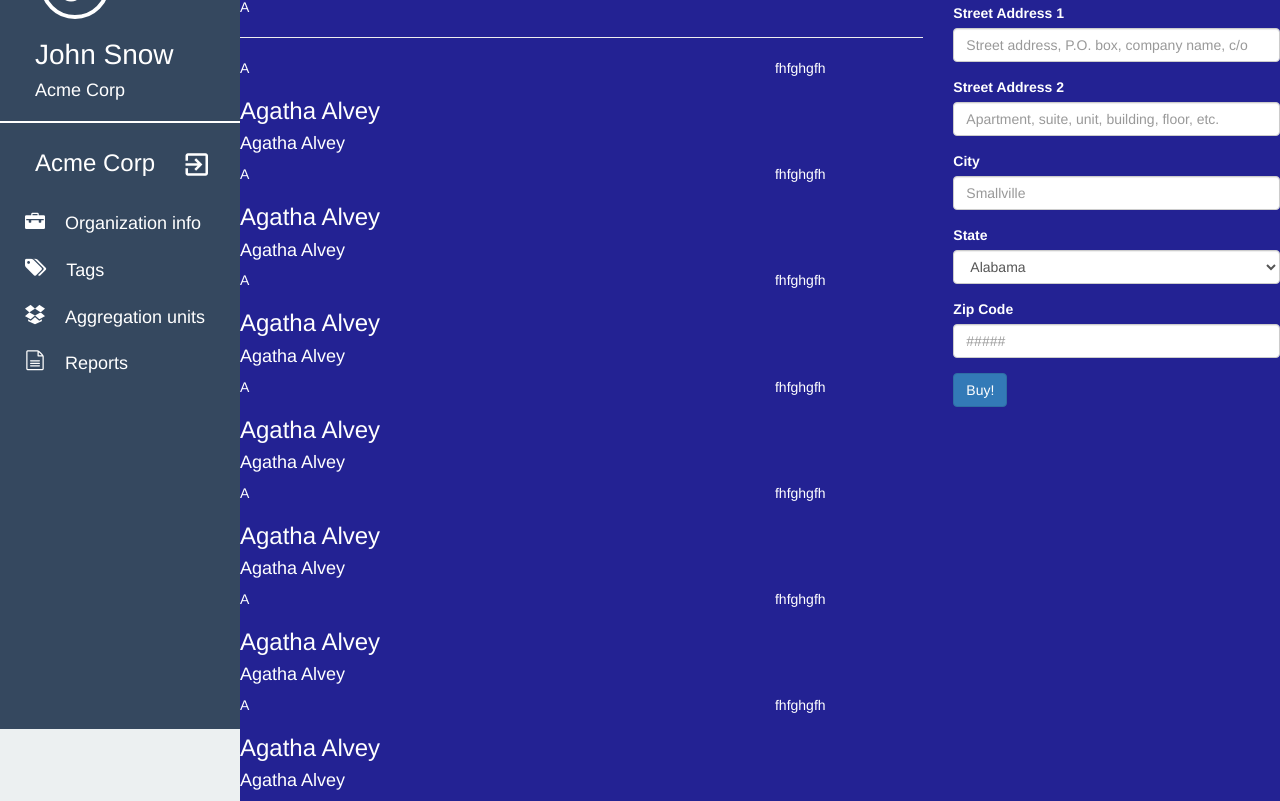
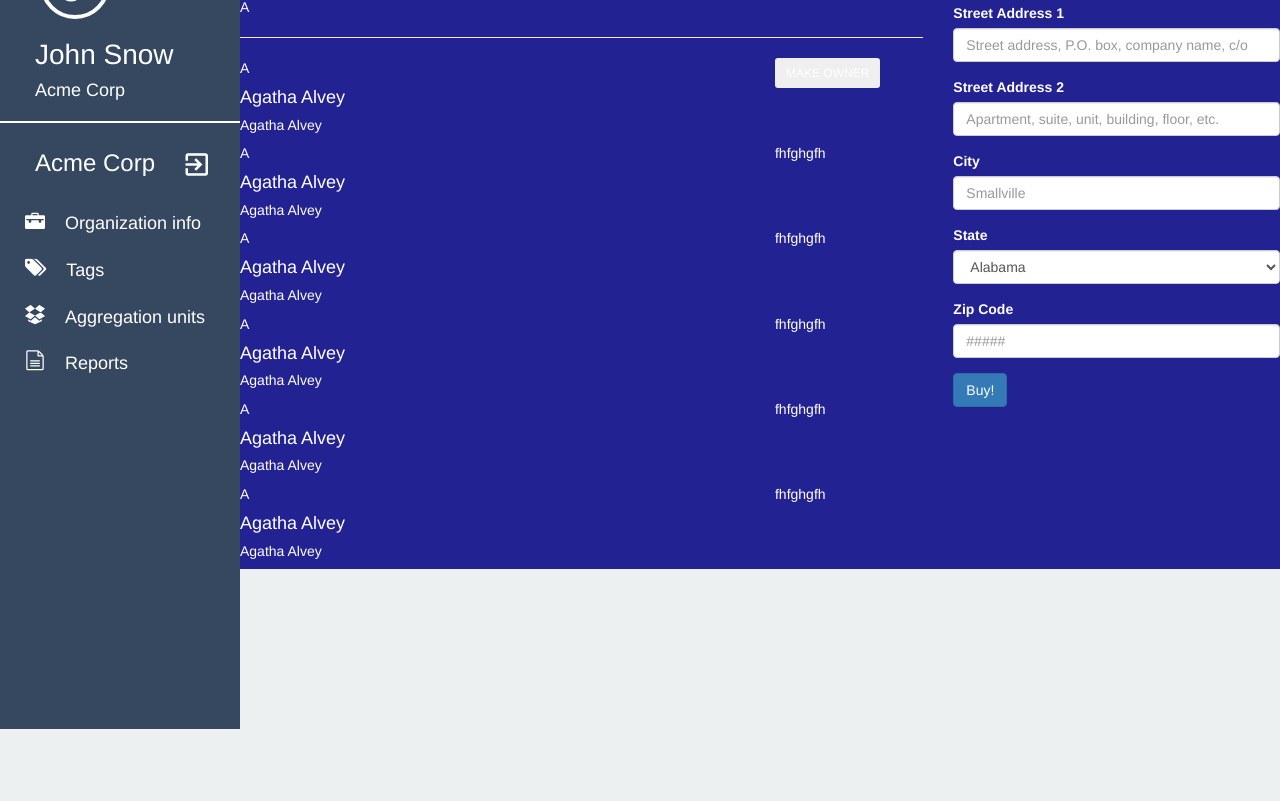
Before and after one commit to rohinsha/UI-dashboard-task3, a website: page index.html in a window 1280 px wide. Shown: the part 135-936 px from the top of the page. After the commit the page ends 800 px from the top, so only its background shows below. Drawn offline with nearby package versions, Linux system fonts and the light colour scheme; files that its build step writes are made by us from their sources; files whose address does not match are found by name.

Commit message:
Decrease the row and column padding and margin of list of members

```diff
--- a/index.html
+++ b/index.html
@@ -60,92 +60,84 @@
 	 	 <hr class="after-letter">
 	 	 <div class="letter-wise-details">
 	 	   <div class="row">
-	 	     <div class="col-xs-7 col-md-8 col-lg-9">
+	 	     <div class="col col-xs-7 col-md-8 col-lg-9">
 	 	 	 <span class="letter-search-A">A</span>
 	 	 	 <div class="names">
-	 	 	  	<h3>Agatha Alvey</h3><h4>Agatha Alvey</h4>
+	 	 	  	<h4>Agatha Alvey</h4><h5>Agatha Alvey</h5>
 	 	 	  </div>
 
 	 	     </div>
-	 	   <div class="col-xs-5 col-md-4 col-lg-3">
+	 	   <div class="col col-xs-5 col-md-4 col-lg-3">
+	 	 	  <button class="btn btn-sm">MAKE OWNER</button>
+	 	   </div>
+
+	 	 </div>
+	 	  <div class="row">
+	 	     <div class="col col-xs-7 col-md-8 col-lg-9">
+	 	 	 <span class="letter-search-A">A</span>
+	 	 	 <div class="names">
+	 	 	  	<h4>Agatha Alvey</h4><h5>Agatha Alvey</h5>
+	 	 	  </div>
+
+	 	     </div>
+	 	   <div class="col col-xs-5 col-md-4 col-lg-3">
 	 	 	  fhfghgfh
 	 	   </div>
 
 	 	 </div>
-	 	 		   <div class="row">
-	 	     <div class="col-xs-7 col-md-8 col-lg-9">
+	 	  <div class="row">
+	 	     <div class="col col-xs-7 col-md-8 col-lg-9">
 	 	 	 <span class="letter-search-A">A</span>
 	 	 	 <div class="names">
-	 	 	  	<h3>Agatha Alvey</h3><h4>Agatha Alvey</h4>
+	 	 	  	<h4>Agatha Alvey</h4><h5>Agatha Alvey</h5>
 	 	 	  </div>
 
 	 	     </div>
-	 	   <div class="col-xs-5 col-md-4 col-lg-3">
-	 	 	  fhfghgfh
-	 	   </div>
-
-	 	 </div>	   <div class="row">
-	 	     <div class="col-xs-7 col-md-8 col-lg-9">
-	 	 	 <span class="letter-search-A">A</span>
-	 	 	 <div class="names">
-	 	 	  	<h3>Agatha Alvey</h3><h4>Agatha Alvey</h4>
-	 	 	  </div>
-
-	 	     </div>
-	 	   <div class="col-xs-5 col-md-4 col-lg-3">
+	 	   <div class="col col-xs-5 col-md-4 col-lg-3">
 	 	 	  fhfghgfh
 	 	   </div>
 
 	 	 </div>
-	   <div class="row">
-	 	     <div class="col-xs-7 col-md-8 col-lg-9">
+	 	  <div class="row">
+	 	     <div class="col col-xs-7 col-md-8 col-lg-9">
 	 	 	 <span class="letter-search-A">A</span>
 	 	 	 <div class="names">
-	 	 	  	<h3>Agatha Alvey</h3><h4>Agatha Alvey</h4>
+	 	 	  	<h4>Agatha Alvey</h4><h5>Agatha Alvey</h5>
 	 	 	  </div>
 
 	 	     </div>
-	 	   <div class="col-xs-5 col-md-4 col-lg-3">
-	 	 	  fhfghgfh
-	 	   </div>
-
-	 	 </div>	   <div class="row">
-	 	     <div class="col-xs-7 col-md-8 col-lg-9">
-	 	 	 <span class="letter-search-A">A</span>
-	 	 	 <div class="names">
-	 	 	  	<h3>Agatha Alvey</h3><h4>Agatha Alvey</h4>
-	 	 	  </div>
-
-	 	     </div>
-	 	   <div class="col-xs-5 col-md-4 col-lg-3">
-	 	 	  fhfghgfh
-	 	   </div>
-
-	 	 </div>	   <div class="row">
-	 	     <div class="col-xs-7 col-md-8 col-lg-9">
-	 	 	 <span class="letter-search-A">A</span>
-	 	 	 <div class="names">
-	 	 	  	<h3>Agatha Alvey</h3><h4>Agatha Alvey</h4>
-	 	 	  </div>
-
-	 	     </div>
-	 	   <div class="col-xs-5 col-md-4 col-lg-3">
-	 	 	  fhfghgfh
-	 	   </div>
-
-	 	 </div>	   <div class="row">
-	 	     <div class="col-xs-7 col-md-8 col-lg-9">
-	 	 	 <span class="letter-search-A">A</span>
-	 	 	 <div class="names">
-	 	 	  	<h3>Agatha Alvey</h3><h4>Agatha Alvey</h4>
-	 	 	  </div>
-
-	 	     </div>
-	 	   <div class="col-xs-5 col-md-4 col-lg-3">
+	 	   <div class="col col-xs-5 col-md-4 col-lg-3">
 	 	 	  fhfghgfh
 	 	   </div>
 
 	 	 </div>
+	 	  <div class="row">
+	 	     <div class="col col-xs-7 col-md-8 col-lg-9">
+	 	 	 <span class="letter-search-A">A</span>
+	 	 	 <div class="names">
+	 	 	  	<h4>Agatha Alvey</h4><h5>Agatha Alvey</h5>
+	 	 	  </div>
+
+	 	     </div>
+	 	   <div class="col col-xs-5 col-md-4 col-lg-3">
+	 	 	  fhfghgfh
+	 	   </div>
+
+	 	 </div>
+	 	  <div class="row">
+	 	     <div class="col col-xs-7 col-md-8 col-lg-9">
+	 	 	 <span class="letter-search-A">A</span>
+	 	 	 <div class="names">
+	 	 	  	<h4>Agatha Alvey</h4><h5>Agatha Alvey</h5>
+	 	 	  </div>
+
+	 	     </div>
+	 	   <div class="col col-xs-5 col-md-4 col-lg-3">
+	 	 	  fhfghgfh
+	 	   </div>
+
+	 	 </div>
+
 
 
 	 	 </div>
```
